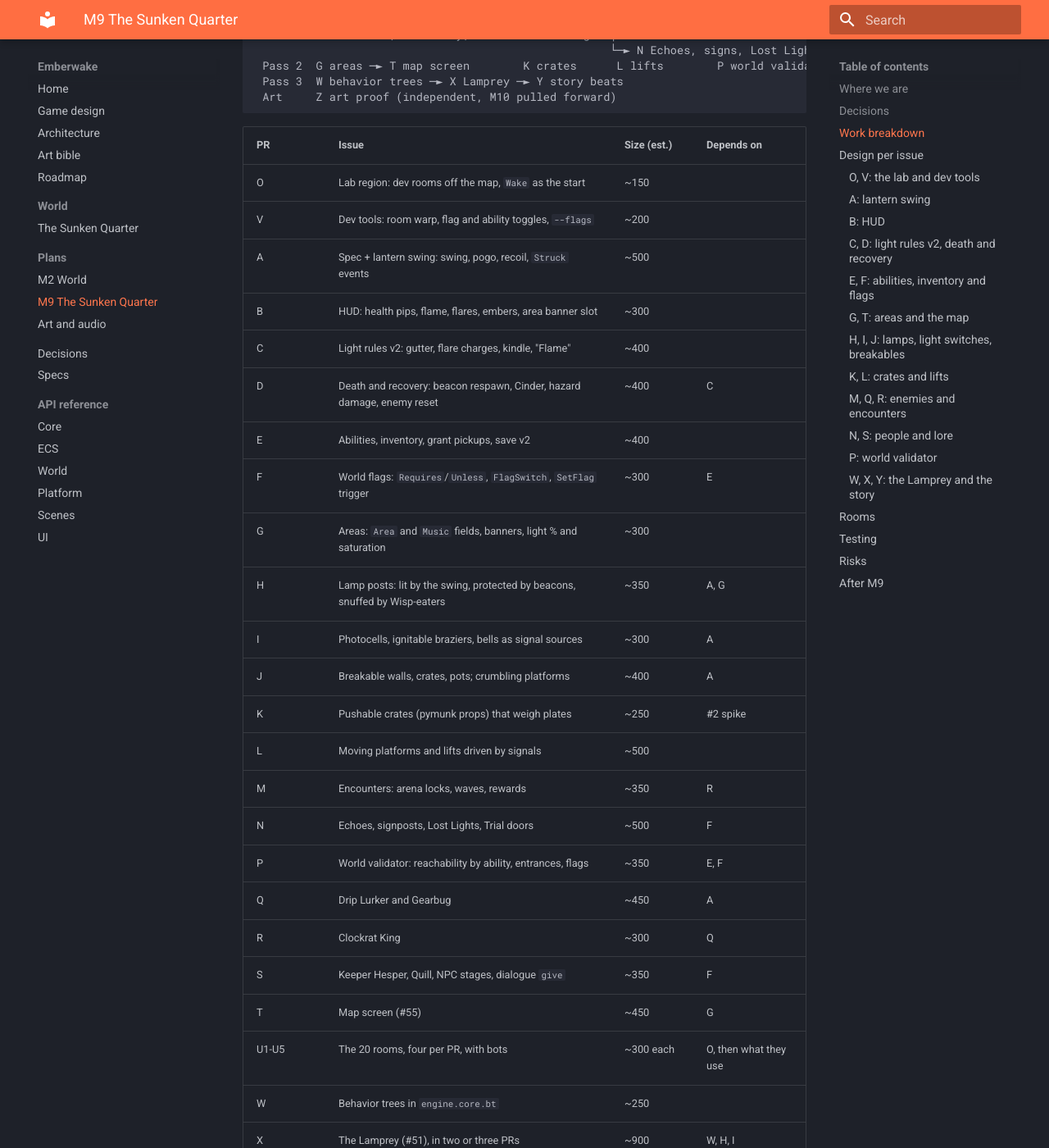
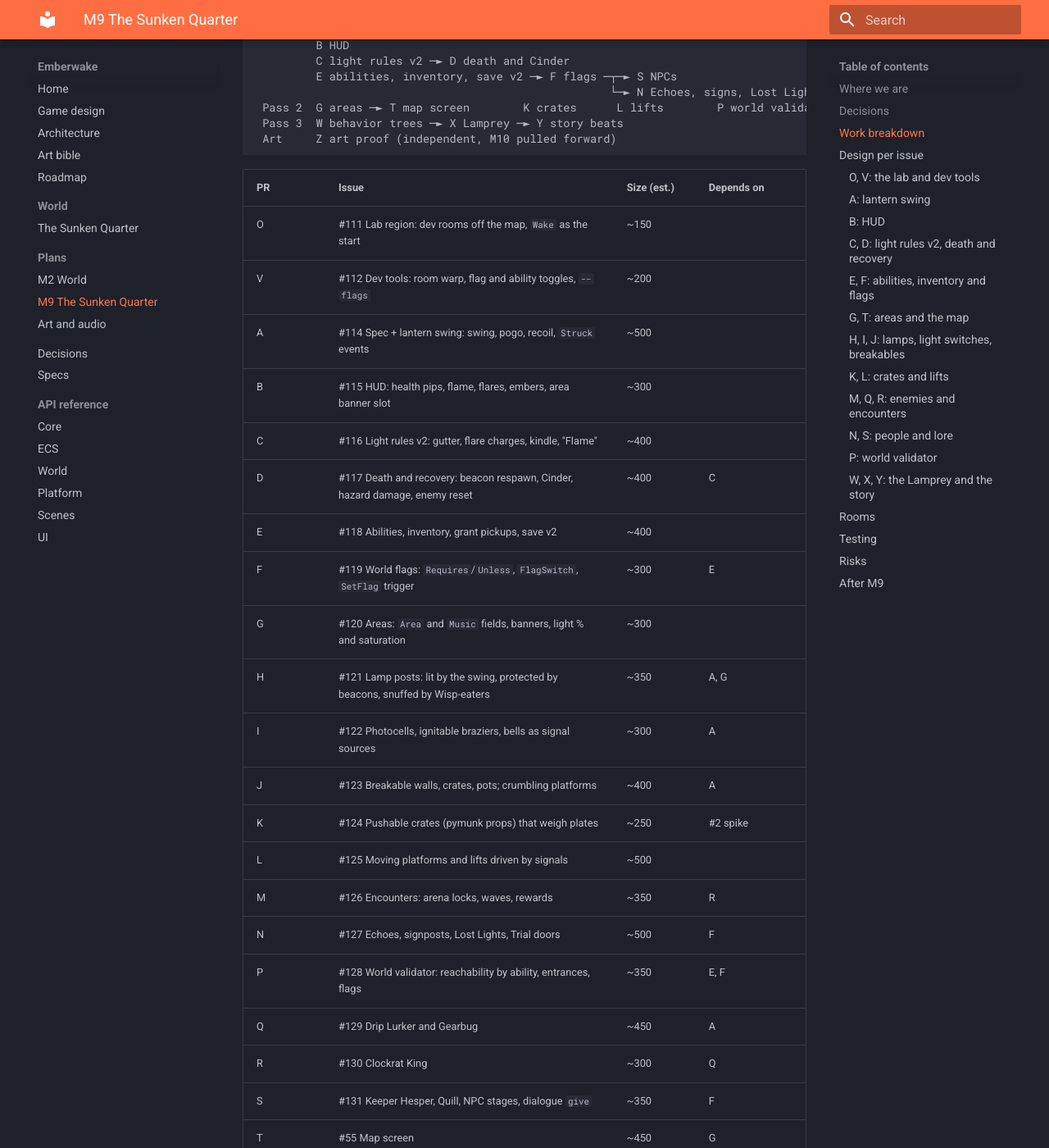
Before and after one commit to AxelSuu/emberwake, an MkDocs documentation site: the page built from docs/plans/m9-sunken-quarter.md, in a window 1280 px wide and 1400 px high, scrolled down 3146 px. Shown: the whole window at 82% size. Built offline with MkDocs 1.6.1 and Material for MkDocs 9.7.7, drawn with Linux system fonts in a browser that asks for light colours; some of the changed text lies outside the part shown.

```diff
--- a/docs/plans/m9-sunken-quarter.md
+++ b/docs/plans/m9-sunken-quarter.md
@@ -90,32 +92,36 @@ an unmerged PR.
 
 | PR | Issue | Size (est.) | Depends on |
 |---|---|---|---|
-| O | Lab region: dev rooms off the map, `Wake` as the start | ~150 | |
-| V | Dev tools: room warp, flag and ability toggles, `--flags` | ~200 | |
-| A | Spec + lantern swing: swing, pogo, recoil, `Struck` events | ~500 | |
-| B | HUD: health pips, flame, flares, embers, area banner slot | ~300 | |
-| C | Light rules v2: gutter, flare charges, kindle, "Flame" | ~400 | |
-| D | Death and recovery: beacon respawn, Cinder, hazard damage, enemy reset | ~400 | C |
-| E | Abilities, inventory, grant pickups, save v2 | ~400 | |
-| F | World flags: `Requires`/`Unless`, `FlagSwitch`, `SetFlag` trigger | ~300 | E |
-| G | Areas: `Area` and `Music` fields, banners, light % and saturation | ~300 | |
-| H | Lamp posts: lit by the swing, protected by beacons, snuffed by Wisp-eaters | ~350 | A, G |
-| I | Photocells, ignitable braziers, bells as signal sources | ~300 | A |
-| J | Breakable walls, crates, pots; crumbling platforms | ~400 | A |
-| K | Pushable crates (pymunk props) that weigh plates | ~250 | #2 spike |
-| L | Moving platforms and lifts driven by signals | ~500 | |
-| M | Encounters: arena locks, waves, rewards | ~350 | R |
-| N | Echoes, signposts, Lost Lights, Trial doors | ~500 | F |
-| P | World validator: reachability by ability, entrances, flags | ~350 | E, F |
-| Q | Drip Lurker and Gearbug | ~450 | A |
-| R | Clockrat King | ~300 | Q |
-| S | Keeper Hesper, Quill, NPC stages, dialogue `give` | ~350 | F |
-| T | Map screen (#55) | ~450 | G |
-| U1-U5 | The 20 rooms, four per PR, with bots | ~300 each | O, then what they use |
-| W | Behavior trees in `engine.core.bt` | ~250 | |
-| X | The Lamprey (#51), in two or three PRs | ~900 | W, H, I |
-| Y | Story beats: intro, Lamprey reveal, Great Lamp, credits stub | ~350 | X |
-| Z | Art proof: sprite bank, tileset, three dressed rooms | see [art plan](art-audio.md) | |
+| O | #111 Lab region: dev rooms off the map, `Wake` as the start | ~150 | |
+| V | #112 Dev tools: room warp, flag and ability toggles, `--flags` | ~200 | |
+| A | #114 Spec + lantern swing: swing, pogo, recoil, `Struck` events | ~500 | |
+| B | #115 HUD: health pips, flame, flares, embers, area banner slot | ~300 | |
+| C | #116 Light rules v2: gutter, flare charges, kindle, "Flame" | ~400 | |
+| D | #117 Death and recovery: beacon respawn, Cinder, hazard damage, enemy reset | ~400 | C |
+| E | #118 Abilities, inventory, grant pickups, save v2 | ~400 | |
+| F | #119 World flags: `Requires`/`Unless`, `FlagSwitch`, `SetFlag` trigger | ~300 | E |
+| G | #120 Areas: `Area` and `Music` fields, banners, light % and saturation | ~300 | |
+| H | #121 Lamp posts: lit by the swing, protected by beacons, snuffed by Wisp-eaters | ~350 | A, G |
+| I | #122 Photocells, ignitable braziers, bells as signal sources | ~300 | A |
+| J | #123 Breakable walls, crates, pots; crumbling platforms | ~400 | A |
+| K | #124 Pushable crates (pymunk props) that weigh plates | ~250 | #2 spike |
+| L | #125 Moving platforms and lifts driven by signals | ~500 | |
+| M | #126 Encounters: arena locks, waves, rewards | ~350 | R |
+| N | #127 Echoes, signposts, Lost Lights, Trial doors | ~500 | F |
+| P | #128 World validator: reachability by ability, entrances, flags | ~350 | E, F |
+| Q | #129 Drip Lurker and Gearbug | ~450 | A |
+| R | #130 Clockrat King | ~300 | Q |
+| S | #131 Keeper Hesper, Quill, NPC stages, dialogue `give` | ~350 | F |
+| T | #55 Map screen | ~450 | G |
+| U1-U5 | #132 to #136 The 20 rooms, four per PR, with bots | ~300 each | O, then what they use |
+| W | #137 Behavior trees in `engine.core.bt` | ~250 | |
+| X | #51 The Lamprey, in two or three PRs | ~900 | W, H, I |
+| Y | #138 Story beats: intro, Lamprey reveal, Great Lamp, credits stub | ~350 | X |
+| Z | #139 Art proof: sprite bank, tileset, three dressed rooms | see [art plan](art-audio.md) | |
+| Tips | #113 How to play: controls and tips screen | ~200 | |
+| Art | #140 Art lab: idea sheets to iterate toward good designs | ongoing | Z |
+| Anim | #141 Animation: entity animator, player clips, secondary motion | ~500 | Z |
+| Light | #142 Lighting: emissive sprites, colored lights, light budget | ~400 | |
 
 About 30 PRs. Each new mechanic starts as a spec in `docs/specs/` (swing, light rules v2, death
 and recovery, lamps, flags, encounters, Lost Lights, the Lamprey).
```
Also changed, not shown: other parts of docs/plans/m9-sunken-quarter.md (+3 -1 lines), docs/roadmap.md (+2 -2 lines).
